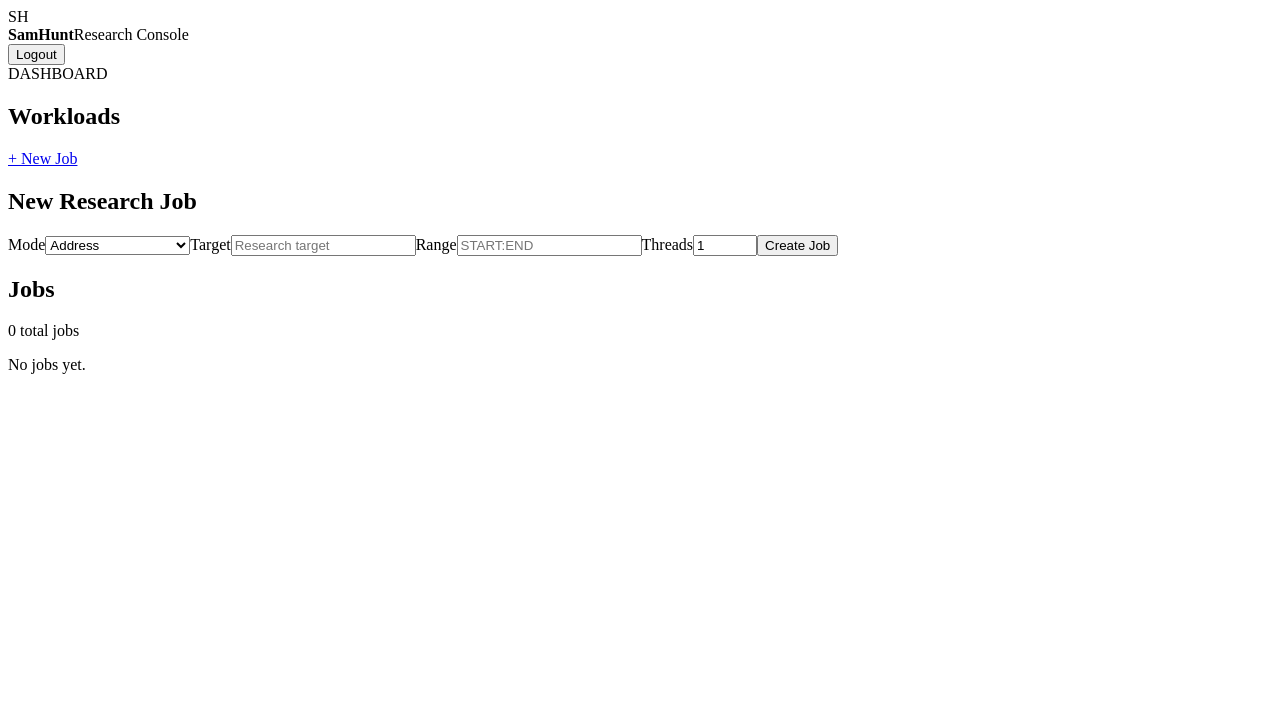
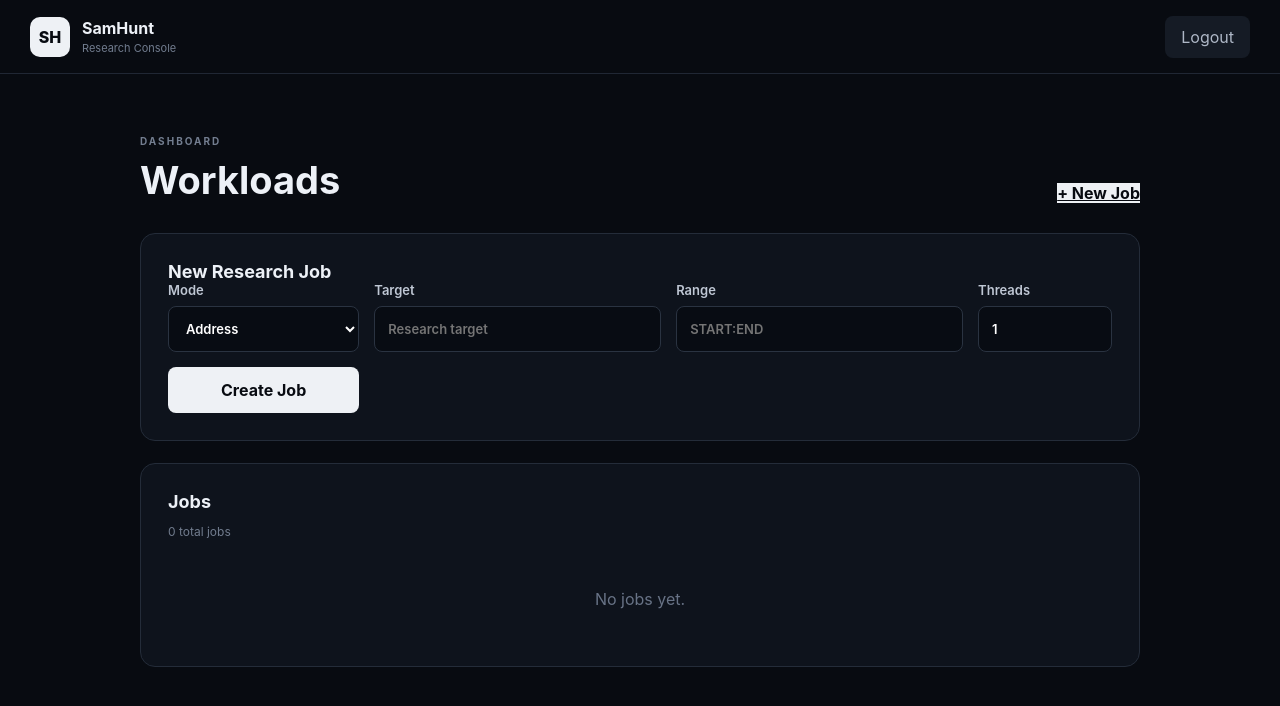
Before and after one commit to sam0406/samhunt, a Next.js app: page /dashboard in a window 1280 px wide. Shown: the top 706 px of the page. Built offline with nearby package versions, Linux system fonts and the light colour scheme.

Commit message:
Create layout.js

```diff
--- /dev/null
+++ b/app/layout.js
@@ -0,0 +1,20 @@
+import "./globals.css";
+
+export const metadata = {
+    title: "SamHunt",
+    description:
+        "SamHunt Research Console"
+};
+
+export default function RootLayout({
+    children
+}) {
+
+    return (
+        <html lang="en">
+            <body>
+                {children}
+            </body>
+        </html>
+    );
+}
```
